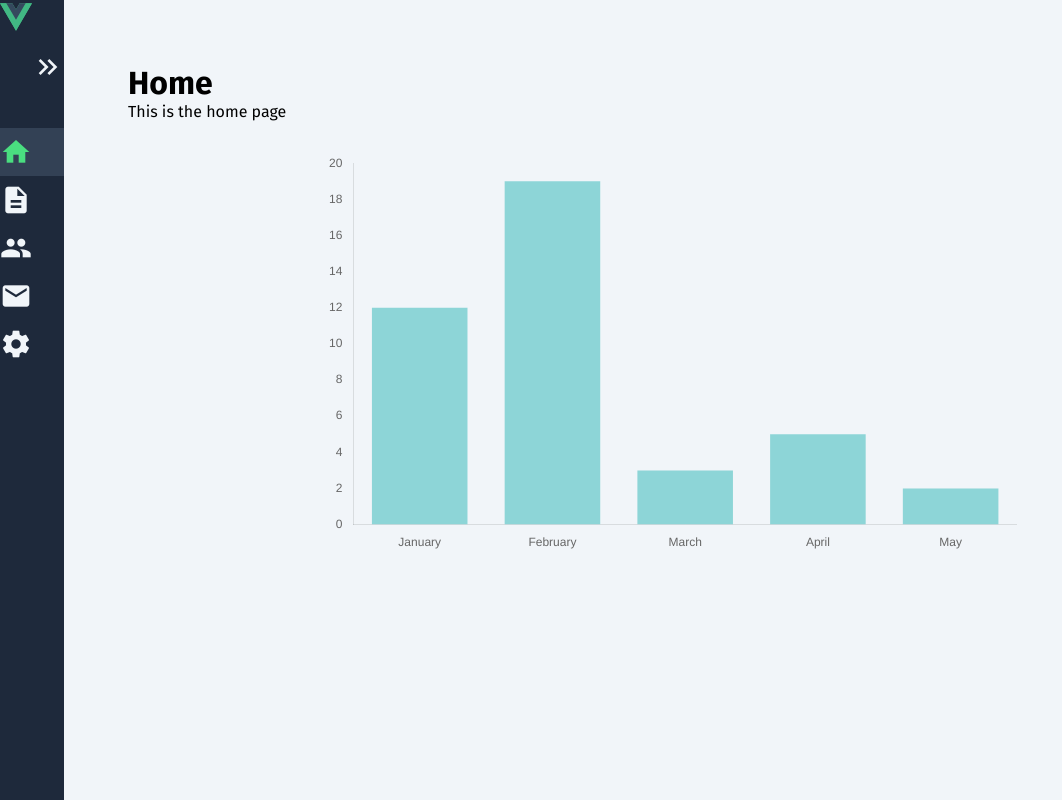
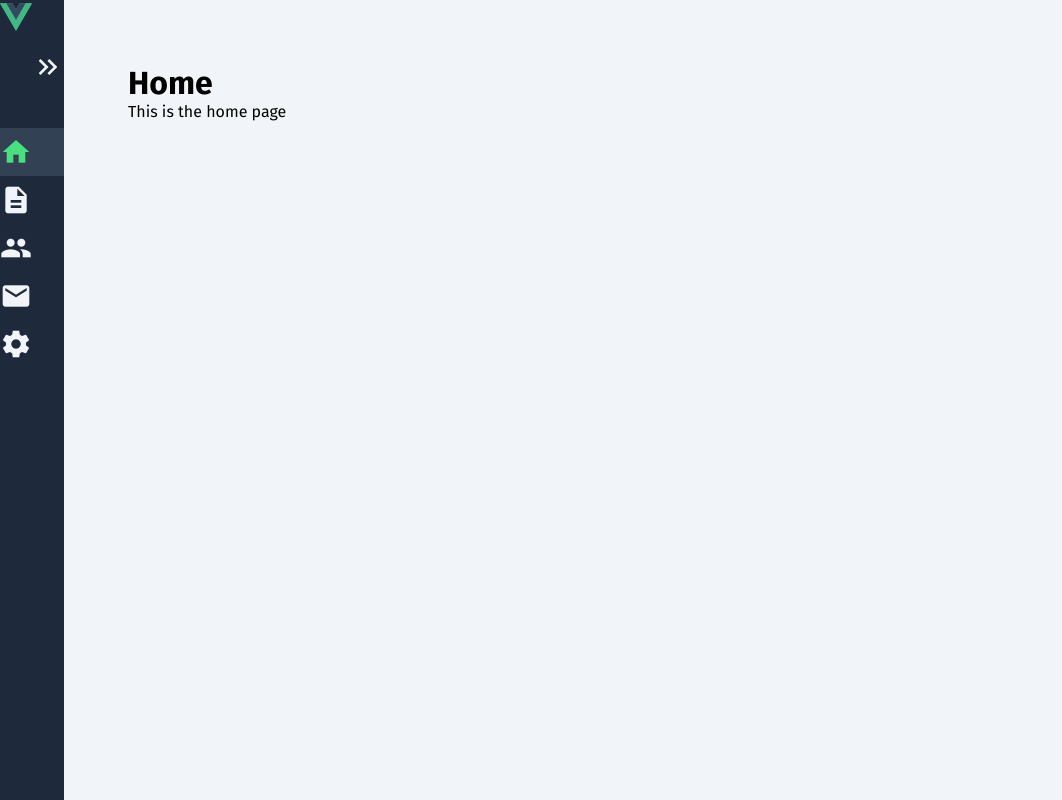
Before and after one commit to MoyosoreCoder/vue_responsive_dashboard, a Vue app in the folder dashboard/: page / in a window 1280 px wide. Shown: the whole page, without its empty margins (0-1062 px from the left). Built offline with nearby package versions, Linux system fonts and the light colour scheme.

Commit message:
ensuring one menu is clickabel on the router

```diff
--- a/dashboard/src/App.vue
+++ b/dashboard/src/App.vue
@@ -4,7 +4,6 @@
     <!-- Sidebar on the side -->
     <main>
       <router-view />
-      <my-chart />
     </main>
   </div>
 </template>
--- a/dashboard/src/router/index.ts
+++ b/dashboard/src/router/index.ts
@@ -1,24 +1,25 @@
-// src/router/index.ts
-import { createRouter, createWebHistory } from "vue-router"; // Importing router functions
-import Home from "@/views/Home.vue"; // Import the Home component
-import About from "@/views/About.vue"; // Import the About component
+import { createRouter, createWebHistory } from "vue-router";
+import Home from "@/views/Home.vue";
+import About from "@/views/About.vue";
 
 // Define the routes
 const routes = [
   {
-    path: "/", // Path for the home route
-    component: Home, // The component to render for this path
+    path: "/",
+    component: Home,
+    meta: { showChart: true }, // Metadata to show the chart on the Home route
   },
   {
-    path: "/about", // Path for the about route
-    component: About, // The component to render for this path
+    path: "/about",
+    component: About,
+    meta: { showChart: false }, // Metadata to hide the chart on the About route
   },
 ];
 
 // Create the router instance
 const router = createRouter({
-  history: createWebHistory(), // Use HTML5 History Mode
-  routes, // Assign the defined routes
+  history: createWebHistory(),
+  routes,
 });
 
 export default router;
```
